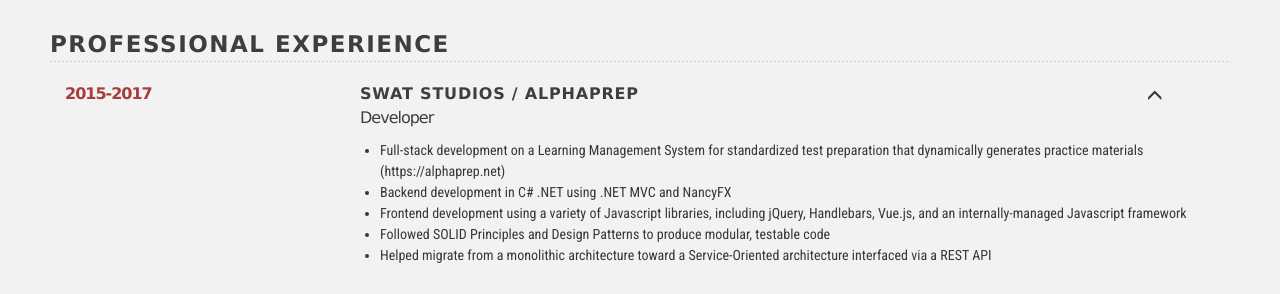
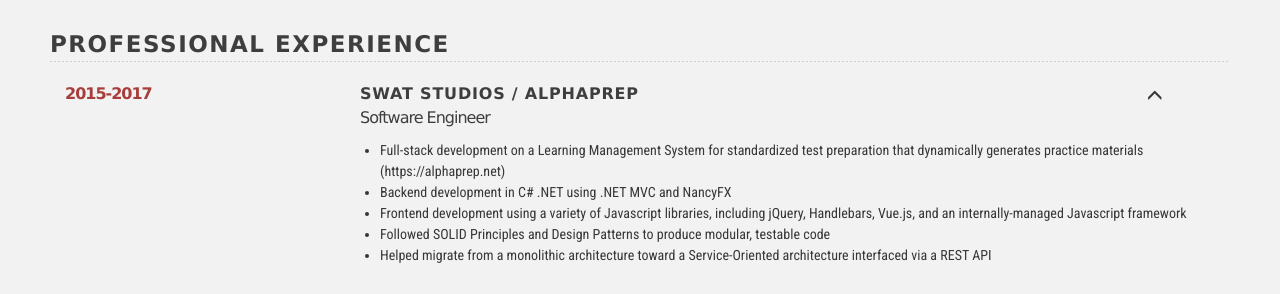
Before and after one commit to clebens/clebens.github.io, a Jekyll site: the page built from resume/index.html, in a window 1280 px wide. Shown: the part 148-442 px from the top of the page. Built offline with Jekyll 4.4.1, drawn with Linux system fonts in a browser that asks for light colours.

Commit message:
Changed to Software Engineer

```diff
--- a/_data/jobs.yml
+++ b/_data/jobs.yml
@@ -1,6 +1,6 @@
 -   prefix: "swat_studios"
     name: "SWAT Studios / AlphaPrep"
-    title: "Developer"
+    title: "Software Engineer"
     date: "2015-2017"
     details: ['Full-stack development on a Learning Management System for standardized test preparation that dynamically generates practice materials (https://alphaprep.net)',
 'Backend development in C# .NET using .NET MVC and NancyFX',
```
